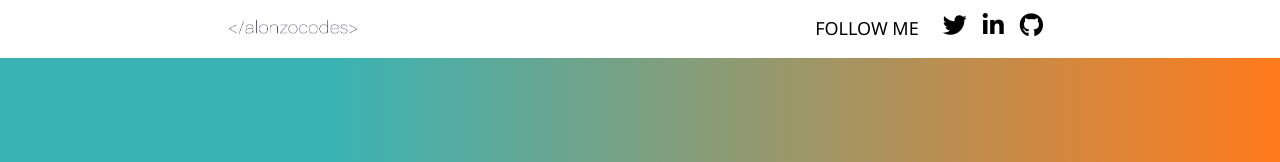
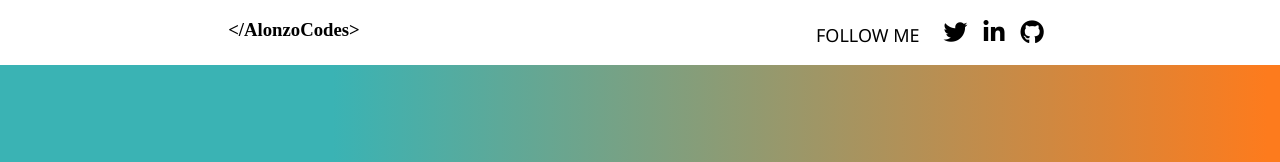
Before and after one commit to alonzocodes/portfolio-landing-page, a plain HTML site: page index.html in a window 1280 px wide. Shown: the top 162 px of the page. Drawn offline with Linux system fonts and the light colour scheme.

Commit message:
changed logo img to a header. Want to test out some css animations on this.

```diff
--- a/index.html
+++ b/index.html
@@ -12,9 +12,9 @@
 </head>
 <body>
     <nav>
-            <img class="logo" src="images/1x/1x/Asset 2.png" alt="logo">
+            <div class="logo-box"><h3 class="logo">&lt;/AlonzoCodes&gt;</h3></div>
         <div class="social-box">
-            <p class="nav-title">FOLLOW ME</p>
+            <p class="nav-title">Follow Me</p>
         <div class="social-icon-container">
             <a href="https://twitter.com/alonzocodes"><i class="icons fa-brands fa-twitter"></i></a>
             <a href="https://www.linkedin.com/in/alonzo-g-5b6a8418a/"><i class="icons fa-brands fa-linkedin-in"></i></a>
@@ -35,7 +35,7 @@
             <p class="aside-info">I'm currently learning Front End Web Development. I also committed to #100daysofcode! Stay tuned for some exciting projects.</p>
         </div>
         <div class="twitter-box">
-            <a class="twitter-timeline" data-width="525" data-height="200" data-theme="dark" href="https://twitter.com/alonzocodes?ref_src=twsrc%5Etfw">Tweets by alonzocodes</a> <script async src="https://platform.twitter.com/widgets.js" charset="utf-8"></script>
+            <a class="twitter-timeline" data-width="320" data-height="200" data-theme="dark" href="https://twitter.com/alonzocodes?ref_src=twsrc%5Etfw">Tweets by alonzocodes</a> <script async src="https://platform.twitter.com/widgets.js" charset="utf-8"></script>
         </div>
     </div>
     </main>
```
